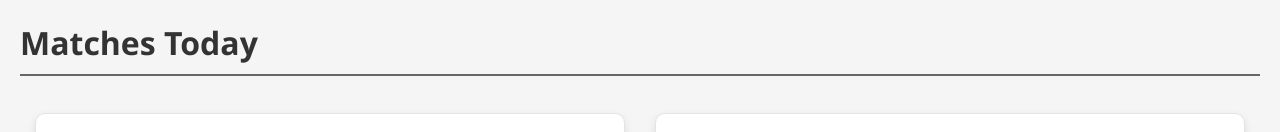
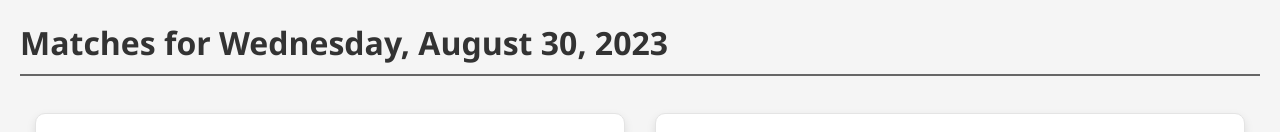
Before and after one commit to abdin20/mlbAbdin, a website: page index.html in a window 1280 px wide. Shown: the top 132 px of the page. Drawn offline with Linux system fonts and the light colour scheme; grey boxes are pictures that could not be loaded.

Commit message:
include date

```diff
--- a/index.html
+++ b/index.html
@@ -170,7 +170,7 @@
   </head>
 
   <body>
-    <h1>Matches Today</h1>
+    <h1 id="dateHeader">Matches Today</h1>
     <div id="todaysMatches"></div>
 
     <div class="container">
@@ -224,7 +224,11 @@
       async function displayTodaysMatches() {
         const response = await fetch("matchUps.json");
         const matchUps = await response.json();
-
+        if (matchUps.length > 0 && matchUps[0].date) {
+          document.getElementById(
+            "dateHeader"
+          ).textContent = `Matches for ${matchUps[0].date}`;
+        }
         for (const match of matchUps) {
           document.getElementById("todaysMatches").innerHTML += `
 
--- a/matchUps.json
+++ b/matchUps.json
@@ -1,5 +1,6 @@
 [
     {
+        "date": "Wednesday, August 30, 2023 ",
         "awayTeam": {
             "code": "sd",
             "name": "San Diego Padres",
```
Also changed, not shown: fetchPlayingGames.js (+7 -1 lines).
